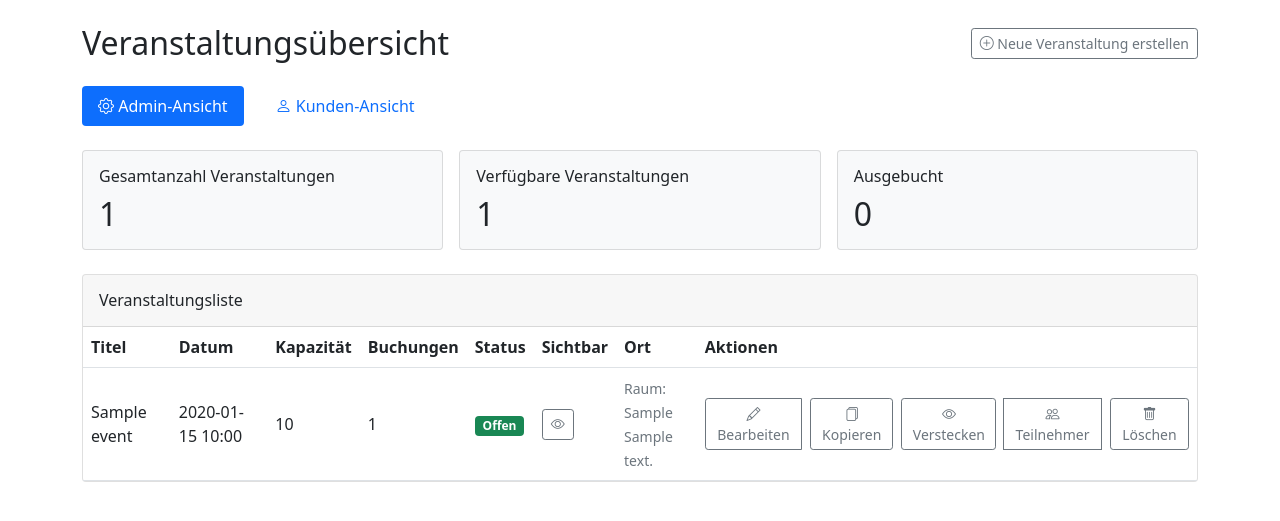
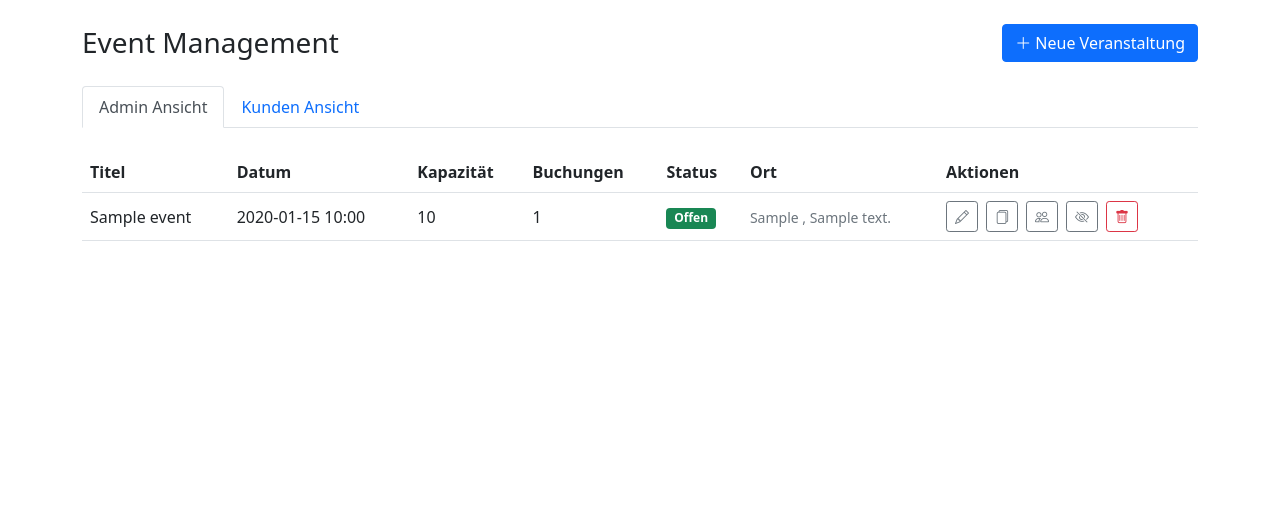
Before and after one commit to hanse-dev/eventbocker, a Flask app: template app/templates/index.html in a window 1280 px wide. Shown: the part 56-577 px from the top of the page. Run offline with Flask 3, Linux system fonts and the light colour scheme; the template is opened without the code that fills it: values that come from a table or form of the project are taken from there, others are empty; a user stored in the database is signed in; tables that the repository leaves empty hold one stand-in row (values such as "Sample post"); parts of the project's set-up code (start-up, migrations or seed data) failed here and were passed over; some libraries are stand-ins or nearby versions.

Commit message:
fix booking

```diff
--- /dev/null
+++ b/app/templates/_admin_event_list.html
@@ -0,0 +1,80 @@
+{% macro admin_event_list(events) %}
+<div class="table-responsive">
+    <table class="table table-hover align-middle">
+        <thead>
+            <tr>
+                <th>Titel</th>
+                <th class="d-none d-md-table-cell">Datum</th>
+                <th class="d-none d-sm-table-cell">Kapazität</th>
+                <th class="d-none d-sm-table-cell">Buchungen</th>
+                <th>Status</th>
+                <th class="d-none d-lg-table-cell">Ort</th>
+                <th>Aktionen</th>
+            </tr>
+        </thead>
+        <tbody class="border-top-0">
+            {% for event in events %}
+            <tr>
+                <td>
+                    <div>{{ event.title }}</div>
+                    <div class="d-md-none"><small class="text-muted">{{ event.date.strftime('%Y-%m-%d %H:%M') }}</small></div>
+                </td>
+                <td class="d-none d-md-table-cell">{{ event.date.strftime('%Y-%m-%d %H:%M') }}</td>
+                <td class="d-none d-sm-table-cell">{{ event.capacity }}</td>
+                <td class="d-none d-sm-table-cell">{{ event.bookings }}</td>
+                <td>
+                    {% if not event.is_visible %}
+                        <span class="badge bg-secondary">Versteckt</span>
+                    {% elif event.bookings >= event.capacity %}
+                        <span class="badge bg-danger">Ausgebucht</span>
+                    {% else %}
+                        <span class="badge bg-success">Offen</span>
+                    {% endif %}
+                </td>
+                <td class="d-none d-lg-table-cell">
+                    {% if event.room or event.address %}
+                    <small class="text-muted">
+                        {% if event.room %}{{ event.room }}{% endif %}
+                        {% if event.room and event.address %}, {% endif %}
+                        {% if event.address %}{{ event.address }}{% endif %}
+                    </small>
+                    {% endif %}
+                </td>
+                <td>
+                    <div class="d-flex gap-2">
+                        <a href="{{ url_for('main.edit_event', event_id=event.id) }}"
+                           class="btn btn-sm btn-outline-secondary px-2"
+                           title="Bearbeiten">
+                            <i class="bi bi-pencil"></i>
+                        </a>
+                        <form action="{{ url_for('main.copy_event', event_id=event.id) }}" method="POST">
+                            <button type="submit" class="btn btn-sm btn-outline-secondary px-2" title="Kopieren">
+                                <i class="bi bi-files"></i>
+                            </button>
+                        </form>
+                        <a href="{{ url_for('main.view_registrations', event_id=event.id) }}"
+                           class="btn btn-sm btn-outline-secondary px-2"
+                           title="Teilnehmer">
+                            <i class="bi bi-people"></i>
+                        </a>
+                        <form action="{{ url_for('main.toggle_visibility', event_id=event.id) }}" method="POST">
+                            <button type="submit" class="btn btn-sm btn-outline-secondary px-2"
+                                    title="{% if event.is_visible %}Verstecken{% else %}Zeigen{% endif %}">
+                                <i class="bi bi-{% if event.is_visible %}eye-slash{% else %}eye{% endif %}"></i>
+                            </button>
+                        </form>
+                        <form action="{{ url_for('main.delete_event', event_id=event.id) }}"
+                              method="POST"
+                              onsubmit="return confirm('Sind Sie sicher, dass Sie diese Veranstaltung löschen möchten?');">
+                            <button type="submit" class="btn btn-sm btn-outline-danger px-2" title="Löschen">
+                                <i class="bi bi-trash"></i>
+                            </button>
+                        </form>
+                    </div>
+                </td>
+            </tr>
+            {% endfor %}
+        </tbody>
+    </table>
+</div>
+{% endmacro %}
--- /dev/null
+++ b/app/templates/_customer_event_list.html
@@ -0,0 +1,52 @@
+{% macro customer_event_list(events) %}
+<div class="row row-cols-1 row-cols-md-2 row-cols-lg-3 g-4">
+    {% for event in events %}
+    <div class="col">
+        <div class="card h-100">
+            <div class="card-body">
+                <h5 class="card-title">{{ event.title }}</h5>
+                <h6 class="card-subtitle mb-2 text-muted">{{ event.date.strftime('%d.%m.%Y %H:%M') }}</h6>
+                {% if event.description %}
+                <p class="card-text">{{ event.description }}</p>
+                {% endif %}
+                <div class="d-flex justify-content-between align-items-center mb-2">
+                    <div>
+                        {% if event.bookings >= event.capacity %}
+                            <span class="badge bg-danger">Ausgebucht</span>
+                        {% else %}
+                            <span class="badge bg-success">{{ event.capacity - event.bookings }} Plätze frei</span>
+                        {% endif %}
+                    </div>
+                    <div>
+                        <small class="text-muted">{{ event.bookings }}/{{ event.capacity }} belegt</small>
+                    </div>
+                </div>
+                {% if event.room or event.address %}
+                <p class="card-text">
+                    <small class="text-muted">
+                        {% if event.room %}{{ event.room }}{% endif %}
+                        {% if event.room and event.address %}, {% endif %}
+                        {% if event.address %}{{ event.address }}{% endif %}
+                    </small>
+                </p>
+                {% endif %}
+                {% if event.price > 0 %}
+                <p class="card-text">
+                    <small class="text-muted">Preis: {{ "%.2f"|format(event.price) }} €</small>
+                </p>
+                {% endif %}
+            </div>
+            <div class="card-footer bg-transparent">
+                <div class="d-grid">
+                    {% if event.bookings >= event.capacity %}
+                        <button class="btn btn-secondary" disabled>Ausgebucht</button>
+                    {% else %}
+                        <a href="{{ url_for('main.book_event', event_id=event.id) }}" class="btn btn-primary w-100">Jetzt buchen</a>
+                    {% endif %}
+                </div>
+            </div>
+        </div>
+    </div>
+    {% endfor %}
+</div>
+{% endmacro %}
--- a/app/templates/_event_list.html
+++ /dev/null
@@ -1,154 +0,0 @@
-{% macro admin_event_list(events) %}
-<div class="card mb-4">
-    <div class="card-header py-3">
-        <h5 class="h6 mb-0">Veranstaltungsliste</h5>
-    </div>
-    <div class="table-responsive">
-        <div class="table-wrapper">
-            <table class="table table-hover align-middle mb-0">
-                <thead>
-                    <tr>
-                        <th>Titel</th>
-                        <th class="d-none d-md-table-cell">Datum</th>
-                        <th class="d-none d-sm-table-cell">Kapazität</th>
-                        <th class="d-none d-sm-table-cell">Buchungen</th>
-                        <th>Status</th>
-                        <th>Sichtbar</th>
-                        <th class="d-none d-lg-table-cell">Ort</th>
-                        <th>Aktionen</th>
-                    </tr>
-                </thead>
-                <tbody class="border-top-0">
-                    {% for event in events %}
-                    <tr>
-                        <td>
-                            <div>{{ event.title }}</div>
-                            <div class="d-md-none"><small class="text-muted">{{ event.date.strftime('%Y-%m-%d %H:%M') }}</small></div>
-                        </td>
-                        <td class="d-none d-md-table-cell">{{ event.date.strftime('%Y-%m-%d %H:%M') }}</td>
-                        <td class="d-none d-sm-table-cell">{{ event.capacity }}</td>
-                        <td class="d-none d-sm-table-cell">{{ event.bookings }}</td>
-                        <td>
-                            {% if not event.is_visible %}
-                                <span class="badge bg-secondary">Versteckt</span>
-                            {% elif event.bookings >= event.capacity %}
-                                <span class="badge bg-danger">Ausgebucht</span>
-                            {% else %}
-                                <span class="badge bg-success">Offen</span>
-                            {% endif %}
-                        </td>
-                        <td>
-                            {% if event.is_visible %}
-                            <form action="{{ url_for('main.toggle_visibility', event_id=event.id) }}" method="POST" class="d-inline">
-                                <button type="submit" class="btn btn-sm btn-outline-secondary" title="Verstecken">
-                                    <i class="bi bi-eye"></i>
-                                </button>
-                            </form>
-                            {% else %}
-                            <form action="{{ url_for('main.toggle_visibility', event_id=event.id) }}" method="POST" class="d-inline">
-                                <button type="submit" class="btn btn-sm btn-outline-secondary" title="Sichtbar machen">
-                                    <i class="bi bi-eye-slash"></i>
-                                </button>
-                            </form>
-                            {% endif %}
-                        </td>
-                        <td class="d-none d-lg-table-cell">
-                            {% if event.room or event.address %}
-                            <small class="text-muted">
-                                {% if event.room %}Raum: {{ event.room }}{% endif %}
-                                {% if event.address %}<br>{{ event.address }}{% endif %}
-                            </small>
-                            {% endif %}
-                        </td>
-                        <td class="text-end">
-                            <div class="btn-group gap-2">
-                                <a href="{{ url_for('main.edit_event', event_id=event.id) }}" class="btn btn-sm btn-outline-secondary">
-                                    <i class="bi bi-pencil"></i> Bearbeiten
-                                </a>
-                                <form action="{{ url_for('main.copy_event', event_id=event.id) }}" method="POST" style="display: inline;">
-                                    <button type="submit" class="btn btn-sm btn-outline-secondary">
-                                        <i class="bi bi-files"></i> Kopieren
-                                    </button>
-                                </form>
-                                <form action="{{ url_for('main.toggle_visibility', event_id=event.id) }}" method="POST" style="display: inline;">
-                                    <button type="submit" class="btn btn-sm btn-outline-secondary">
-                                        {% if event.is_visible %}
-                                        <i class="bi bi-eye"></i> Verstecken
-                                        {% else %}
-                                        <i class="bi bi-eye-slash"></i> Zeigen
-                                        {% endif %}
-                                    </button>
-                                </form>
-                                <a href="{{ url_for('main.view_registrations', event_id=event.id) }}" class="btn btn-sm btn-outline-secondary">
-                                    <i class="bi bi-people"></i> Teilnehmer
-                                </a>
-                                <form action="{{ url_for('main.delete_event', event_id=event.id) }}" method="POST" style="display: inline;" onsubmit="return confirm('Sind Sie sicher, dass Sie diese Veranstaltung löschen möchten?');">
-                                    <button type="submit" class="btn btn-sm btn-outline-secondary">
-                                        <i class="bi bi-trash"></i> Löschen
-                                    </button>
-                                </form>
-                            </div>
-                        </td>
-                    </tr>
-                    {% endfor %}
-                </tbody>
-            </table>
-        </div>
-    </div>
-</div>
-{% endmacro %}
-
-{% macro customer_event_list(events) %}
-<div class="row row-cols-1 row-cols-md-2 row-cols-lg-3 g-4">
-    {% for event in events %}
-    <div class="col">
-        <div class="card h-100">
-            <div class="card-body">
-                <h5 class="card-title">{{ event.title }}</h5>
-                <h6 class="card-subtitle mb-2 text-muted">{{ event.date.strftime('%d.%m.%Y %H:%M') }}</h6>
-                {% if event.description %}
-                <p class="card-text">{{ event.description }}</p>
-                {% endif %}
-                <div class="d-flex justify-content-between align-items-center mb-2">
-                    <div>
-                        {% if event.bookings >= event.capacity %}
-                            <span class="badge bg-danger">Ausgebucht</span>
-                        {% else %}
-                            <span class="badge bg-success">{{ event.capacity - event.bookings }} Plätze frei</span>
-                        {% endif %}
-                    </div>
-                    <div>
-                        <small class="text-muted">{{ event.bookings }}/{{ event.capacity }} belegt</small>
-                    </div>
-                </div>
-                {% if event.room or event.address %}
-                <p class="card-text">
-                    <small class="text-muted">
-                        {% if event.room %}{{ event.room }}{% endif %}
-                        {% if event.room and event.address %}, {% endif %}
-                        {% if event.address %}{{ event.address }}{% endif %}
-                    </small>
-                </p>
-                {% endif %}
-                {% if event.price > 0 %}
-                <p class="card-text">
-                    <small class="text-muted">Preis: {{ "%.2f"|format(event.price) }} €</small>
-                </p>
-                {% endif %}
-            </div>
-            <div class="card-footer bg-transparent">
-                <div class="d-grid">
-                    {% if event.bookings >= event.capacity %}
-                        <button class="btn btn-secondary" disabled>Ausgebucht</button>
-                    {% else %}
-                        <form action="{{ url_for('main.book_event', event_id=event.id) }}" method="POST">
-                            <button type="submit" class="btn btn-primary w-100">Jetzt buchen</button>
-                        </form>
-                    {% endif %}
-                </div>
-            </div>
-        </div>
-    </div>
-    {% endfor %}
-</div>
-{% endmacro %}
--- a/app/templates/index.html
+++ b/app/templates/index.html
@@ -1,81 +1,41 @@
 {% extends "base.html" %}
-{% from "_event_list.html" import admin_event_list, customer_event_list %}
+{% from "_admin_event_list.html" import admin_event_list %}
+{% from "_customer_event_list.html" import customer_event_list %}
 
 {% block content %}
-{% if current_user.is_authenticated %}
-<div class="row g-3 mb-4 align-items-center">
-    <div class="col-12 col-sm-6">
-        <h1 class="h2 mb-0">Veranstaltungsübersicht</h1>
-    </div>
-    <div class="col-12 col-sm-6 d-flex justify-content-start justify-content-sm-end">
-        <a href="{{ url_for('main.create_event') }}" class="btn btn-sm btn-outline-secondary">
-            <i class="bi bi-plus-circle"></i> Neue Veranstaltung erstellen
-        </a>
+{% if current_user.is_authenticated and current_user.is_admin %}
+<div class="row mb-4">
+    <div class="col-12">
+        <div class="d-flex justify-content-between align-items-center">
+            <h1 class="h3 mb-0">Event Management</h1>
+            <a href="{{ url_for('main.create_event') }}" class="btn btn-primary">
+                <i class="bi bi-plus-lg"></i> Neue Veranstaltung
+            </a>
+        </div>
     </div>
 </div>
 
-<div class="nav nav-pills d-flex flex-nowrap overflow-auto mb-4 gap-3" role="tablist">
-    <button class="nav-link active" id="admin-tab" data-bs-toggle="tab" data-bs-target="#admin-view" type="button" role="tab" aria-controls="admin-view" aria-selected="true">
-        <i class="bi bi-gear"></i> Admin-Ansicht
-    </button>
-    <button class="nav-link" id="customer-tab" data-bs-toggle="tab" data-bs-target="#customer-view" type="button" role="tab" aria-controls="customer-view" aria-selected="false">
-        <i class="bi bi-person"></i> Kunden-Ansicht
-    </button>
-</div>
+<ul class="nav nav-tabs mb-4" role="tablist">
+    <li class="nav-item" role="presentation">
+        <button class="nav-link active" id="admin-tab" data-bs-toggle="tab" data-bs-target="#admin-view" type="button" role="tab" aria-controls="admin-view" aria-selected="true">
+            Admin Ansicht
+        </button>
+    </li>
+    <li class="nav-item" role="presentation">
+        <button class="nav-link" id="customer-tab" data-bs-toggle="tab" data-bs-target="#customer-view" type="button" role="tab" aria-controls="customer-view" aria-selected="false">
+            Kunden Ansicht
+        </button>
+    </li>
+</ul>
 
-<div class="tab-content" id="viewTabsContent">
+<div class="tab-content">
     <div class="tab-pane fade show active" id="admin-view" role="tabpanel" aria-labelledby="admin-tab">
-        <div class="row g-3 mb-4">
-            <div class="col-12 col-sm-6 col-md-4">
-                <div class="card h-100 bg-light">
-                    <div class="card-body">
-                        <h5 class="card-title h6">Gesamtanzahl Veranstaltungen</h5>
-                        <p class="card-text h2 mb-0">{{ events|length }}</p>
-                    </div>
-                </div>
-            </div>
-            <div class="col-12 col-sm-6 col-md-4">
-                <div class="card h-100 bg-light">
-                    <div class="card-body">
-                        <h5 class="card-title h6">Verfügbare Veranstaltungen</h5>
-                        <p class="card-text h2 mb-0">
-                            {% set available = namespace(count=0) %}
-                            {% for event in events %}
-                                {% if event.bookings < event.capacity %}
-                                    {% set available.count = available.count + 1 %}
-                                {% endif %}
-                            {% endfor %}
-                            {{ available.count }}
-                        </p>
-                    </div>
-                </div>
-            </div>
-            <div class="col-12 col-sm-6 col-md-4">
-                <div class="card h-100 bg-light">
-                    <div class="card-body">
-                        <h5 class="card-title h6">Ausgebucht</h5>
-                        <p class="card-text h2 mb-0">
-                            {% set booked = namespace(count=0) %}
-                            {% for event in events %}
-                                {% if event.bookings >= event.capacity %}
-                                    {% set booked.count = booked.count + 1 %}
-                                {% endif %}
-                            {% endfor %}
-                            {{ booked.count }}
-                        </p>
-                    </div>
-                </div>
-            </div>
-        </div>
-
         {{ admin_event_list(events) }}
     </div>
 
     <div class="tab-pane fade" id="customer-view" role="tabpanel" aria-labelledby="customer-tab">
         <h2 class="h3 mb-4">Kommende Veranstaltungen</h2>
-        {% with visible_events = events|selectattr('is_visible')|list %}
-            {{ customer_event_list(visible_events) }}
-        {% endwith %}
+        {{ customer_event_list(events) }}
     </div>
 </div>
 
@@ -90,8 +50,6 @@
 </div>
 
 <h2 class="h3 mb-4">Kommende Veranstaltungen</h2>
-{% with visible_events = events|selectattr('is_visible')|list %}
-    {{ customer_event_list(visible_events) }}
-{% endwith %}
+{{ customer_event_list(events) }}
 {% endif %}
 {% endblock %}
```
